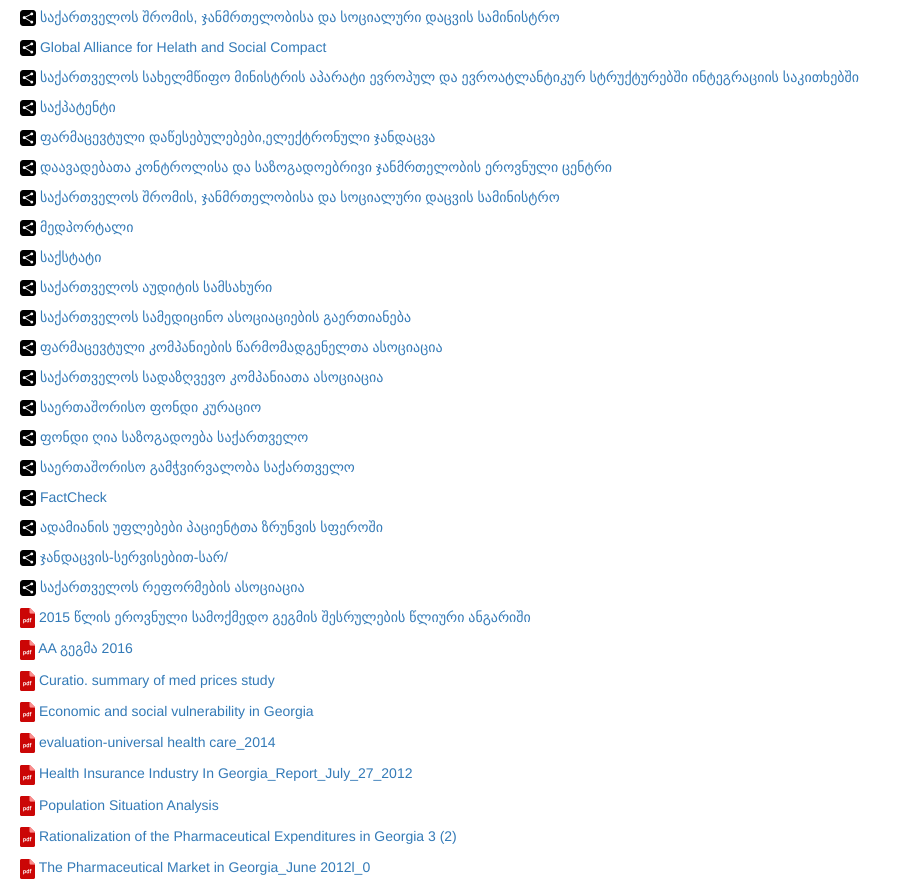
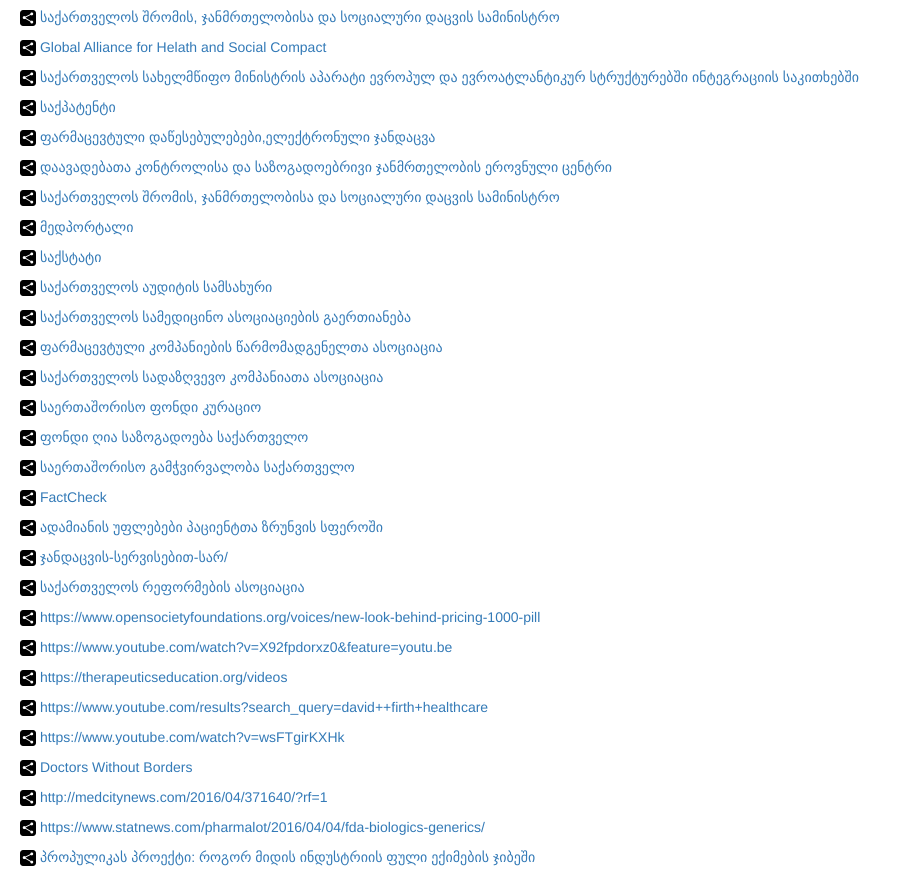
Before and after one commit to tamunaKap/Medicine, a plain HTML site: page links.html in a window 1280 px wide. Shown: the part 63-950 px from the top of the page, without its empty margins (0-902 px from the left). Drawn offline with nearby package versions, Linux system fonts and the light colour scheme.

Commit message:
links added

```diff
--- a/links.html
+++ b/links.html
@@ -185,6 +185,88 @@
 
 <p>
     <span>
+        <img src="images/linkIcon.png">
+    </span>
+    <a href="https://www.opensocietyfoundations.org/voices/new-look-behind-pricing-1000-pill" target="_blank">
+        https://www.opensocietyfoundations.org/voices/new-look-behind-pricing-1000-pill
+    </a>
+</p>
+
+<p>
+    <span>
+        <img src="images/linkIcon.png">
+    </span>
+    <a href="https://www.youtube.com/watch?v=X92fpdorxz0&feature=youtu.be" target="_blank">
+        https://www.youtube.com/watch?v=X92fpdorxz0&feature=youtu.be
+    </a>
+</p>
+
+<p>
+    <span>
+        <img src="images/linkIcon.png">
+    </span>
+    <a href="https://therapeuticseducation.org/videos" target="_blank">
+        https://therapeuticseducation.org/videos
+    </a>
+</p>
+
+<p>
+    <span>
+        <img src="images/linkIcon.png">
+    </span>
+    <a href="https://www.youtube.com/results?search_query=david++firth+healthcare" target="_blank">
+        https://www.youtube.com/results?search_query=david++firth+healthcare
+    </a>
+</p>
+
+
+<p>
+    <span>
+        <img src="images/linkIcon.png">
+    </span>
+    <a href="https://www.youtube.com/watch?v=wsFTgirKXHk" target="_blank">
+        https://www.youtube.com/watch?v=wsFTgirKXHk
+    </a>
+</p>
+<p>
+    <span>
+        <img src="images/linkIcon.png">
+    </span>
+    <a href="http://www.doctorswithoutborders.org" target="_blank">
+        Doctors Without Borders
+    </a>
+</p>
+<p>
+    <span>
+        <img src="images/linkIcon.png">
+    </span>
+    <a href="http://medcitynews.com/2016/04/371640/?rf=1" target="_blank">
+        http://medcitynews.com/2016/04/371640/?rf=1
+    </a>
+</p>
+<p>
+    <span>
+        <img src="images/linkIcon.png">
+    </span>
+    <a href="https://www.statnews.com/pharmalot/2016/04/04/fda-biologics-generics/" target="_blank">
+        https://www.statnews.com/pharmalot/2016/04/04/fda-biologics-generics/
+    </a>
+</p>
+
+<p>
+    <span>
+        <img src="images/linkIcon.png">
+    </span>
+    <a href="https://projects.propublica.org/docdollars/" target="_blank">
+        პროპულიკას პროექტი: როგორ მიდის ინდუსტრიის ფული ექიმების ჯიბეში
+    </a>
+</p>
+
+
+
+<br/>
+<p>
+    <span>
         <img src="images/1460772060_pdfs.png">
     </span>
     <a href="pdfs/1.pdf" target="_blank">
```
